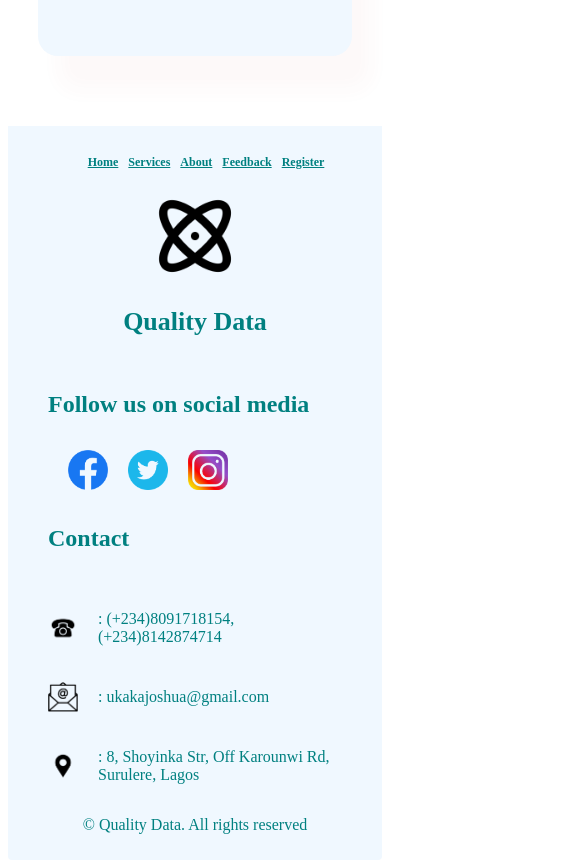
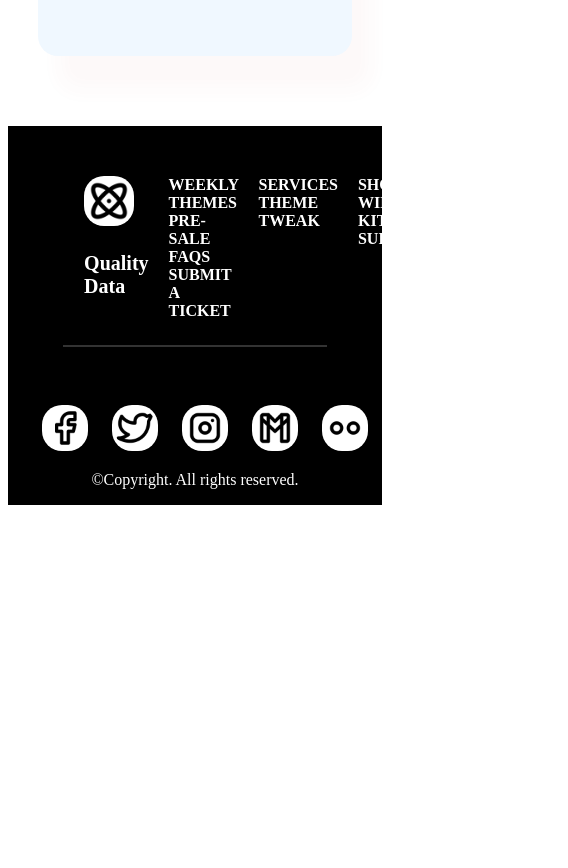
Before and after one commit to JoshLegend123/Quality_Data, a plain HTML site: page index.html in a window 390 px wide. Shown: the part 4500-5368 px from the top of the page, 568 px wide, since content can reach past the window. After the commit the page ends 5013 px from the top, so only its background shows below. Drawn offline with Linux system fonts and the light colour scheme.

Commit message:
footer-edit

```diff
--- a/index.css
+++ b/index.css
@@ -148,69 +148,43 @@ header h2 {
     color: teal;
 }
 footer {
+    width: 100%;
+    background-color: black;
+    color: white;
     display: flex;
     flex-direction: column;
     align-items: center;
     justify-content: space-between;
-    background-color: aliceblue;
-    padding: 10px 40px;
-    color: teal;
-    border-bottom-left-radius: 4px;
-    border-bottom-right-radius: 4px;
+    padding-top: 50px;
 }
-#footer-div {
+#main-footer {
     display: flex;
-    align-items: center;
-    width: 100%;
     justify-content: space-between;
-    box-sizing: border-box;
+    width: 70%;
 }
-#footer-navbar li {
-    list-style-type: none;
-    margin-bottom: 40px;
+footer img {
+    background-color: #fff;
+    border-radius: 20px;
 }
-#footer-navbar a {
-    color: teal;
-    text-decoration: underline;
+.main-footer-class {
+    display: flex;
+    flex-direction: column;
+    text-align: left;
+    margin-left: 20px;
 }
-#footer-logo {
-    display: flex;
-    align-items: center;
-    justify-content: space-between;
-    flex-direction: column;
-}
-#footer-logo h2 {
-    color: teal;
-}
-#footer-logo img {
-    width: 200px;
-}
-#follow h4 {
-    font-size: 24px;
-    color: teal;
-    text-align: center;
-}
-#follow #social {
-    display: flex;
-    align-items: center;
-}
-#social img {
-    width: 50px;
-    height: 50px;
-    margin-left: 40px;
-}
-.contact {
-    display: flex;
-    align-items: center;
+footer hr {
+    border: 1px solid white;
+    width: 70%;
     margin-top: 20px;
 }
-.contact img {
-    width: 30px;
-    height: 30px;
-    margin-right: 20px;
+.social-img {
+    width: 40px;
+    height: 40px;
+    margin-left: 20px;
+    padding: 3px;
+    margin-top: 50px;
 }
 /*Services Stylesheet*/
-
 #services-hero {
     width: 100%;
     margin: 10px 0;
@@ -429,27 +403,31 @@ input {
 }
 #register-page {
     text-align: center;
+    flex: 2;
 }
 #register-page #lorem {
     color: rgb(163, 154, 154);
     font-size: 16px;
+    padding-left: 20px;
 }
 #register-form {
     text-align: left;
+    display: flex;
+    flex-direction: column;
+    justify-content: space-between;
+    padding: 10px 80px;
 }
 #register-form label {
     font-weight: bold;
 }
 #register-form input {
-    background-color: rgb(202, 198, 198);
-    border: none;
-    width: 400px;
+    border: 1px solid teal;
+    width: 300px;
 }
 .acct-btn,
 .acct-btn:hover {
     color: teal;
     border: 2px solid teal;
-
 }
 .acct-btn-select,
 .acct-btn-select:hover {
@@ -459,11 +437,50 @@ input {
     border-radius: 19px;
 }
 #register-btn {
-    padding: 10px 100px;
+    padding: 10px;
     margin-top: 10px;
-    margin-left: 12px;
+    width: 320px;
 }
-
+#password-eye {
+    width: 35px;
+    height: 30px;
+    position: relative;
+    top: -35px;
+    left: 53%;
+}
+#register-with {
+    display: flex;
+    align-items: center;
+    justify-content: center;
+}
+hr {
+    border: 0.1px solid #2c2b2b;
+    width: 150px;
+    opacity: 0.2;
+}
+#lorem span {
+    font-weight: bold;
+    color: #2c2b2b;
+}
+.acct-btn-two {
+    color: teal;
+    border: 2px solid teal;
+    margin-right: 10px;
+    margin-bottom: 10px;
+    font-size: 15px;
+    padding: 10px 20px 12px;
+}
+#google-logo {
+    width: 20px;
+    height: 20px;
+    margin-right: 12px;
+    position: relative;
+    top: 4px;
+}
+#register-phone {
+    height: 100vh;
+    width: 50vw;
+}
 /*Media Queries*/
 @media (max-width:1024px) {
     #menu-img,
@@ -537,28 +554,32 @@ input {
     .services a {
         font-size: 22px;
     }
-    #follow {
-        width: 40%;
+    /*Register*/
+    #register-body {
+        flex-direction: column-reverse;
     }
-    #footer-logo {
-        margin: auto 0;
+    #register-phone {
+        height: 50vh;
+        width: 150%;
     }
-    #footer-logo img {
-        width: 100px;
+    #logo-welcome {
+        display: flex;
+        align-items: center;
+        margin: 0 30%;
+        width: 400px;
     }
-    #social img {
-        width: 40px;
-        height: 40px;
-        margin-left: 20px;
+    #register-form {
+        align-items: center;
     }
-    .contact {
-        margin-top: 10px;
+    #register-page #lorem {
+        font-size: 22px;
     }
-    #footer-div {
-        align-items: flex-end;
+    #password-eye {
+        left: 20%;
     }
-    /*Services*/
-
+    .acct-btn-two {
+    width: 150px;
+    }
 }
 @media (max-width:599px) {
     header {
@@ -604,21 +625,6 @@ input {
     .services a {
         font-size: 18px;
     }
-    #footer-div {
-        flex-direction: column;
-        align-items: center;
-    }
-    #footer-navbar {
-        display: flex;
-        margin-right: 8px;
-    }
-    #footer-navbar li {
-        margin-bottom: 0px;
-        margin-right: 10px;
-    }
-    #footer-navbar a {
-        font-size: 12px;
-    }
     #follow {
         width: 100%;
         display: flex;
@@ -634,4 +640,21 @@ input {
     #form-center {
         width: 100%;
     }
+    #logo-welcome {
+    margin: 0 18%;
+    width: 350px;
+    }
+    #register-page #lorem {
+    font-size: 16px;
+    width: 90%;
+    margin-left: 50px;
+    width: 70%;
+    overflow-x: hidden;
+    }
+    #password-eye {
+    left: 30%;
+    }
+    hr {
+    width: 100px;
+    }
 }
--- a/index.html
+++ b/index.html
@@ -76,43 +76,42 @@
         </div>
     </section>
     <footer>
-        <div id="footer-div">
-            <ul id="footer-navbar">
-                <li><a href="index.html" class="active">Home</a></li>
-                <li><a href="services.html">Services</a></li>
-                <li><a href="about.html">About</a></li>
-                <li><a href="feedback.html">Feedback</a></li>
-                <li><a href="register.html">Register</a></li>
-            </ul>
-            <div id="footer-logo">
-                <img src="images/atom.png" alt="">
-                <h2>Quality Data</h2>
+        <div id="main-footer">
+            <div class="main-footer-class">
+                <img src="images/atom.png" alt="" id="atom">
+                <h4>Quality Data</h4>
             </div>
-            <div id="follow">
-                <h4>Follow us on social media</h4>
-                <div id="social">
-                    <a href="www.facebook.com/joshuaukaka"><img src="images/facebook.png" alt=""></a>
-                    <a href="www.facebook.com/Fast_Scribe"><img src="images/twitter.png" alt=""></a>
-                    <a href="www.facebook.com/joshuaukaka"><img src="images/instagram.png" alt=""></a>
-                </div>
-                <h4>Contact</h4>
-                <div class="contact">
-                    <img src="images/phone.png" alt="">
-                    <p>: (+234)8091718154, (+234)8142874714</p>
-                </div>
-                <div class="contact">
-                    <img src="images/email.png" alt="">
-                    <p>: ukakajoshua@gmail.com</p>
-                </div>
-                <div class="contact">
-                    <img src="images/location.png" alt="">
-                    <p>: 8, Shoyinka Str, Off Karounwi Rd, Surulere, Lagos</p>
-                </div>
+            <div class="main-footer-class">
+                <a href="#">WEEKLY THEMES</a>
+                <a href="#">PRE-SALE FAQS</a>
+                <a href="#">SUBMIT A TICKET</a>
+            </div>
+            <div class="main-footer-class">
+                <a href="#">SERVICES</a>
+                <a href="#">THEME TWEAK</a>
+            </div>
+            <div class="main-footer-class">
+                <a href="#">SHOWCASE</a>
+                <a href="#">WIDGET KIT</a>
+                <a href="#">SUPPORT</a>
+            </div>
+            <div class="main-footer-class">
+                <a href="#">ABOUT US</a>
+                <a href="#">CONTACT US</a>
+                <a href="#">AFFILIATES</a>
+                <a href="#">RESOURCES</a>
             </div>
         </div>
-        <p>&copy; Quality Data. All rights reserved</p>
+        <hr>
+        <div id="social">
+            <img src="images/brand-facebook.png" alt="" class="social-img">
+            <img src="images/brand-twitter.png" alt="" class="social-img">
+            <img src="images/brand-instagram.png" alt="" class="social-img">
+            <img src="images/brand-gmail.png" alt="" class="social-img">
+            <img src="images/brand-flickr.png" alt="" class="social-img">
+        </div>
+        <p>&copy;Copyright. All rights reserved.</p>
     </footer>
-
     <script src="index.js"></script>
     <script src="jquery-3.6.4.js"></script>
 </body>
--- a/index.js
+++ b/index.js
@@ -38,12 +38,15 @@ script.src = 'jquery-3.6.4.js'
 document.getElementsByTagName('head')[0].appendChild(script)
 
 $(function () {
+    $("#format").hide()
     $("#passwordForm").on('click', function () {
-        $("#format").text("Must be at least 8 characters")
-        $("#format").css('color', 'teal')
+        $("#format").show()
+        $("#format").css({'color':'teal'})
+        $("#password-eye").css({"top": "-83px"})
     })
     $("#passwordForm").mouseleave(function () {
-        $("#format").text("")
+        $("#format").hide()
+        $("#password-eye").css({"top": "-35px", "left": "53%"})
     })
     $("#acct-btn-agent").on('click', function () {
         $("#acct-btn-agent").toggleClass("acct-btn-select")
@@ -54,4 +57,10 @@ $(function () {
         event.preventDefault()
     })
     $('#acct-btn-agent').css('margin-right', '15px')
+    $("#password-eye").click(function () {
+        const type = $("#passwordForm").attr('type') === 'password' ? 'text' : 'password';
+        $("#passwordForm").attr('type', type)
+        const src = $(this).attr('src') === 'images/eye-hide.png' ? 'images/eye-show.png' : 'images/eye-hide.png';
+        $(this).attr('src', src)
+    })
 })
```
Also changed, not shown: about.html (+32 -32 lines), airtime.html (+32 -32 lines), data.html (+32 -32 lines), feedback.html (+32 -32 lines), register.html (+17 -6 lines), services.html (+32 -33 lines), images/brand-apple.png (added), images/brand-facebook.png (added), images/brand-flickr.png (added), images/brand-gmail.png (added), images/brand-instagram.png (added), images/brand-twitter.png (added), images/eye-hide.png (added), images/eye-show.png (added), 2 more files.
